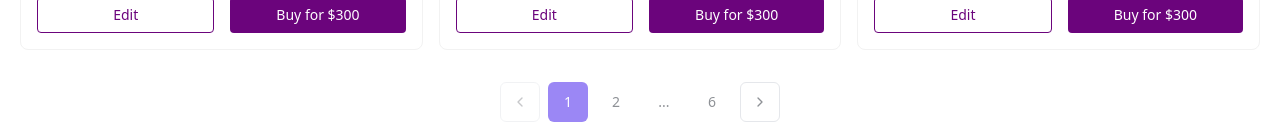
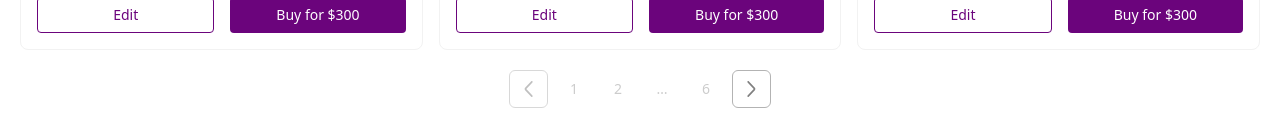
Before and after one commit to AliHassanHub/template-category, a React (Vite) app: page / in a window 1280 px wide. Shown: the part 1449-1588 px from the top of the page. Built offline with nearby package versions, Linux system fonts and the light colour scheme.

Commit message:
Reverted to commit 01977771c1b6a45c81ee28d2c96a63e5bb63f390

```diff
--- a/src/components/books/Pagination.tsx
+++ b/src/components/books/Pagination.tsx
@@ -1,6 +1,4 @@
-
 import React from "react";
-import { ChevronLeft, ChevronRight } from "lucide-react";
 
 interface PaginationProps {
   currentPage: number;
@@ -25,23 +23,21 @@ export const Pagination: React.FC<PaginationProps> = ({
           <button
             key={i}
             onClick={() => onPageChange(i)}
-            className={`w-10 h-10 text-[#8E9196] text-sm font-medium leading-5 rounded-md transition-colors
-              ${currentPage === i
-                ? "bg-[#9b87f5] text-white"
-                : "bg-white hover:bg-gray-50"
-              }`}
+            className={`w-9 h-9 text-[#CCC] text-sm font-normal leading-5 cursor-pointer bg-white rounded-md ${
+              currentPage === i ? "text-[#6B047C]" : ""
+            }`}
           >
             {i}
-          </button>
+          </button>,
         );
       } else if (i === currentPage - 2 || i === currentPage + 2) {
         pages.push(
           <div
             key={i}
-            className="w-10 h-10 text-[#8E9196] text-sm font-medium leading-5 bg-white rounded-md flex items-center justify-center"
+            className="w-9 h-9 text-[#CCC] text-sm font-normal leading-5 bg-white rounded-[46px] flex items-center justify-center"
           >
-            ...
-          </div>
+            …
+          </div>,
         );
       }
     }
@@ -49,13 +45,24 @@ export const Pagination: React.FC<PaginationProps> = ({
   };
 
   return (
-    <div className="flex justify-center items-center gap-2 mt-8">
+    <div className="flex justify-center items-center gap-2 mt-5">
       <button
         onClick={() => onPageChange(currentPage - 1)}
         disabled={currentPage === 1}
-        className="w-10 h-10 flex justify-center items-center border bg-white rounded-md border-gray-200 disabled:opacity-50 disabled:cursor-not-allowed hover:bg-gray-50"
+        className="flex justify-center items-center border cursor-pointer bg-white p-2 rounded-md border-solid border-[#B3B3B3] disabled:opacity-50"
       >
-        <ChevronLeft className="w-4 h-4 text-[#8E9196]" />
+        <svg
+          width="21"
+          height="20"
+          viewBox="0 0 21 20"
+          fill="none"
+          xmlns="http://www.w3.org/2000/svg"
+        >
+          <path
+            d="M7.09753 11.1423C6.49353 10.5006 6.49353 9.49952 7.09753 8.85777L13.2267 2.34557C13.5421 2.01043 14.0695 1.99445 14.4046 2.30988C14.7398 2.62531 14.7558 3.1527 14.4403 3.48785L8.3112 10L14.4403 16.5122C14.7558 16.8474 14.7398 17.3748 14.4046 17.6902C14.0695 18.0056 13.5421 17.9897 13.2267 17.6545L7.09753 11.1423Z"
+            fill="#808080"
+          />
+        </svg>
       </button>
 
       {renderPageNumbers()}
@@ -63,9 +70,20 @@ export const Pagination: React.FC<PaginationProps> = ({
       <button
         onClick={() => onPageChange(currentPage + 1)}
         disabled={currentPage === totalPages}
-        className="w-10 h-10 flex justify-center items-center border bg-white rounded-md border-gray-200 disabled:opacity-50 disabled:cursor-not-allowed hover:bg-gray-50"
+        className="flex justify-center items-center border cursor-pointer bg-white p-2 rounded-md border-solid border-[#B3B3B3] disabled:opacity-50"
       >
-        <ChevronRight className="w-4 h-4 text-[#8E9196]" />
+        <svg
+          width="21"
+          height="20"
+          viewBox="0 0 21 20"
+          fill="none"
+          xmlns="http://www.w3.org/2000/svg"
+        >
+          <path
+            d="M13.9028 11.1423C14.5068 10.5006 14.5068 9.49952 13.9028 8.85777L7.77366 2.34557C7.45823 2.01043 6.93084 1.99445 6.59569 2.30988C6.26055 2.62531 6.24457 3.1527 6.56 3.48785L12.6891 10L6.56 16.5122C6.24457 16.8474 6.26055 17.3748 6.59569 17.6902C6.93084 18.0056 7.45824 17.9897 7.77367 17.6545L13.9028 11.1423Z"
+            fill="#808080"
+          />
+        </svg>
       </button>
     </div>
   );
```
